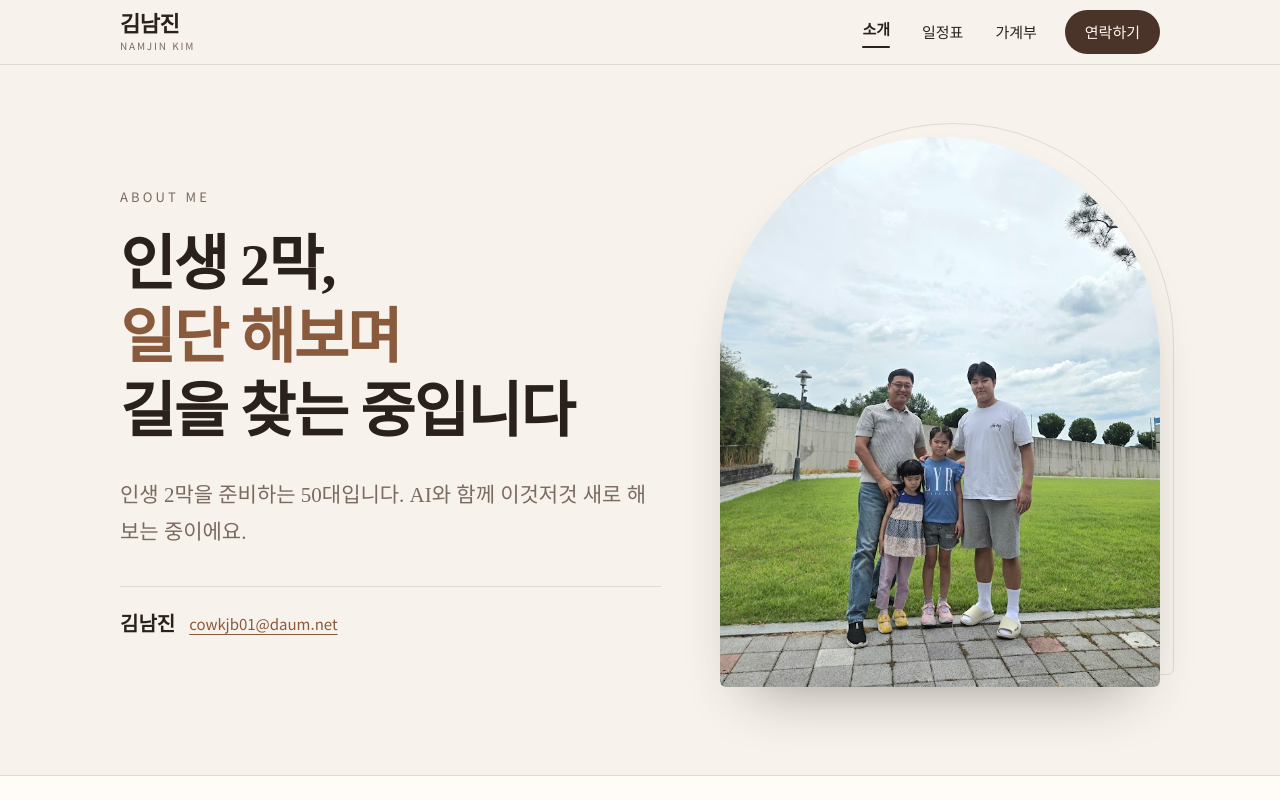
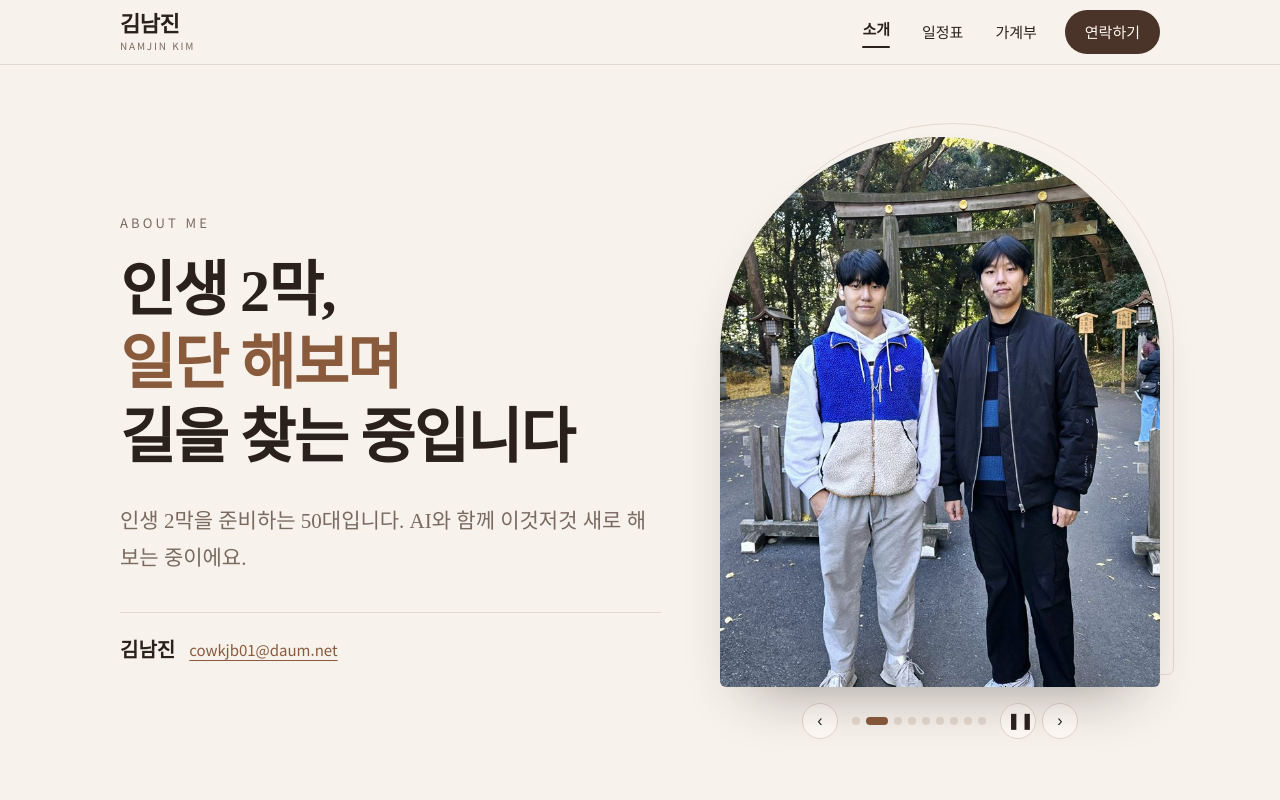
Before and after one commit to cowkjb0102-cmyk/my-homepage, a plain HTML site: page index.html in a window 1280 px wide. Shown: the top 800 px of the page. Drawn offline with Linux system fonts and the light colour scheme; a web font is replaced by a local one.

Commit message:
Add photo slideshow to intro section

```diff
--- a/index.html
+++ b/index.html
@@ -30,9 +30,19 @@ a:focus-visible{outline:2px solid var(--accent);outline-offset:3px;border-radius
 .who{display:flex;align-items:center;gap:14px;padding-top:24px;border-top:1px solid var(--line)}
 .who b{font:700 20px/1 "Gowun Batang",serif}
 .who a{font-size:15px}
-.photo{margin:0;position:relative}
-.photo img{display:block;width:100%;height:auto;max-width:440px;margin-left:auto;aspect-ratio:4/5;object-fit:cover;object-position:50% 100%;border-radius:999px 999px 28px 28px;box-shadow:0 30px 60px -30px rgba(43,33,28,.45)}
-.photo::before{content:"";position:absolute;inset:-14px -14px auto auto;width:min(100%,440px);aspect-ratio:4/5;border:1px solid var(--line);border-radius:999px 999px 28px 28px;z-index:-1}
+.photo{margin:0;position:relative;max-width:440px;margin-left:auto;width:100%}
+.photo::before{content:"";position:absolute;inset:-14px -14px auto auto;width:100%;aspect-ratio:4/5;border:1px solid var(--line);border-radius:999px 999px 28px 28px;z-index:-1}
+.frame{position:relative;width:100%;aspect-ratio:4/5;border-radius:999px 999px 28px 28px;overflow:hidden;background:var(--chip);box-shadow:0 30px 60px -30px rgba(43,33,28,.45);touch-action:pan-y}
+.slide{position:absolute;inset:0;width:100%;height:100%;object-fit:cover;object-position:var(--pos,50% 50%);opacity:0;transition:opacity 1s ease}
+.slide.on{opacity:1}
+.ctrl{display:flex;align-items:center;justify-content:center;gap:6px;margin-top:16px}
+.ctrl button{width:36px;height:36px;border:1px solid var(--line);border-radius:50%;background:var(--paper);color:var(--ink);font-size:16px;line-height:1;cursor:pointer;display:grid;place-items:center}
+.ctrl button:hover{border-color:var(--accent)}
+.ctrl button:focus-visible{outline:2px solid var(--accent);outline-offset:2px}
+.dots{display:flex;gap:6px;margin:0 8px}
+.dots button{width:8px;height:8px;min-width:0;padding:0;border:0;border-radius:4px;background:var(--line);transition:width .3s,background .3s}
+.dots button[aria-current="true"]{width:22px;background:var(--accent)}
+@media (prefers-reduced-motion:reduce){.slide{transition:none}}
 
 .body{background:var(--paper);border-top:1px solid var(--line)}
 .body-in{max-width:1080px;margin:0 auto;padding:24px 20px 96px}
@@ -52,7 +62,9 @@ li{background:var(--chip);padding:4px 16px;border-radius:999px;font-size:15px}
 @media (max-width:820px){
   .hero{grid-template-columns:1fr;gap:36px;padding:32px 16px 56px}
   .photo{order:-1}
-  .photo img{max-width:340px;margin:0 auto;aspect-ratio:1/1;object-position:50% 88%;border-radius:999px 999px 24px 24px}
+  .photo{max-width:360px;margin:0 auto}
+  .frame{aspect-ratio:1/1;border-radius:999px 999px 24px 24px}
+  .slide.first{object-position:50% 88%}
   .photo::before{display:none}
   .body-in{padding:8px 16px 72px}
   section{grid-template-columns:1fr;padding:32px 0}
@@ -82,7 +94,25 @@ li{background:var(--chip);padding:4px 16px;border-radius:999px;font-size:15px}
       <p class="lead">인생 2막을 준비하는 50대입니다. AI와 함께 이것저것 새로 해보는 중이에요.</p>
       <div class="who"><b>김남진</b><a href="mailto:cowkjb01@daum.net">cowkjb01@daum.net</a></div>
     </div>
-    <figure class="photo"><img src="photo.jpg" alt="가족과 함께 잔디밭에서 찍은 김남진 사진" width="651" height="869"></figure>
+    <figure class="photo" role="region" aria-roledescription="슬라이드쇼" aria-label="김남진 사진">
+      <div class="frame" id="frame">
+        <img class="slide first on" src="photo.jpg" alt="가족과 함께 잔디밭에서" style="--pos:50% 100%">
+        <img class="slide" src="photos/01.jpg" alt="여행지에서 두 사람" style="--pos:50% 55%" loading="lazy">
+        <img class="slide" src="photos/02.jpg" alt="큰 돌비석 앞에서" style="--pos:50% 80%" loading="lazy">
+        <img class="slide" src="photos/03.jpg" alt="김남진 얼굴 사진" style="--pos:50% 40%" loading="lazy">
+        <img class="slide" src="photos/04.jpg" alt="호숫가 공원에서" style="--pos:50% 70%" loading="lazy">
+        <img class="slide" src="photos/05.jpg" alt="야경을 배경으로 두 사람" style="--pos:38% 70%" loading="lazy">
+        <img class="slide" src="photos/06.jpg" alt="모자를 쓴 두 아이와 함께" style="--pos:74% 45%" loading="lazy">
+        <img class="slide" src="photos/07.jpg" alt="대학교 학위수여식에서" style="--pos:52% 65%" loading="lazy">
+        <img class="slide" src="photos/08.jpg" alt="함께 찍은 셀카" style="--pos:55% 60%" loading="lazy">
+      </div>
+      <div class="ctrl">
+        <button type="button" id="sPrev" aria-label="이전 사진">‹</button>
+        <div class="dots" id="dots"></div>
+        <button type="button" id="sPlay" aria-label="자동 넘김 멈추기">❚❚</button>
+        <button type="button" id="sNext" aria-label="다음 사진">›</button>
+      </div>
+    </figure>
   </div>
 
   <div class="body"><div class="body-in">
@@ -110,5 +140,34 @@ li{background:var(--chip);padding:4px 16px;border-radius:999px;font-size:15px}
   </div></div>
 </main>
 <script src="menu.js"></script>
+<script>
+// 사진 슬라이드쇼: 4초마다 자동으로 넘어가고, 화살표·점·밀기로도 넘길 수 있어요
+(function(){
+  var slides=[].slice.call(document.querySelectorAll("#frame .slide"));
+  var dots=document.getElementById("dots"), play=document.getElementById("sPlay"), frame=document.getElementById("frame");
+  var i=0, timer=null, playing=!window.matchMedia("(prefers-reduced-motion: reduce)").matches, hover=false;
+  slides.forEach(function(s,k){
+    var b=document.createElement("button"); b.type="button"; b.setAttribute("aria-label",(k+1)+"번째 사진");
+    b.onclick=function(){go(k);restart()}; dots.appendChild(b);
+  });
+  function go(n){
+    i=(n+slides.length)%slides.length;
+    slides.forEach(function(s,k){s.classList.toggle("on",k===i)});
+    [].forEach.call(dots.children,function(d,k){d.setAttribute("aria-current",k===i?"true":"false")});
+  }
+  function restart(){clearInterval(timer);if(playing&&!hover)timer=setInterval(function(){go(i+1)},4000)}
+  function setPlay(p){playing=p;play.textContent=p?"❚❚":"▶";play.setAttribute("aria-label",p?"자동 넘김 멈추기":"자동 넘김 시작");restart()}
+  document.getElementById("sPrev").onclick=function(){go(i-1);restart()};
+  document.getElementById("sNext").onclick=function(){go(i+1);restart()};
+  play.onclick=function(){setPlay(!playing)};
+  frame.addEventListener("mouseenter",function(){hover=true;restart()});
+  frame.addEventListener("mouseleave",function(){hover=false;restart()});
+  var x0=null;
+  frame.addEventListener("touchstart",function(e){x0=e.touches[0].clientX},{passive:true});
+  frame.addEventListener("touchend",function(e){if(x0===null)return;var dx=e.changedTouches[0].clientX-x0;if(Math.abs(dx)>40){go(i+(dx<0?1:-1));restart()}x0=null});
+  document.addEventListener("visibilitychange",function(){if(document.hidden)clearInterval(timer);else restart()});
+  go(0); setPlay(playing);
+})();
+</script>
 </body>
 </html>
```
Also changed, not shown: photos/01.jpg (added), photos/02.jpg (added), photos/03.jpg (added), photos/04.jpg (added), photos/05.jpg (added), photos/06.jpg (added), photos/07.jpg (added), photos/08.jpg (added).
